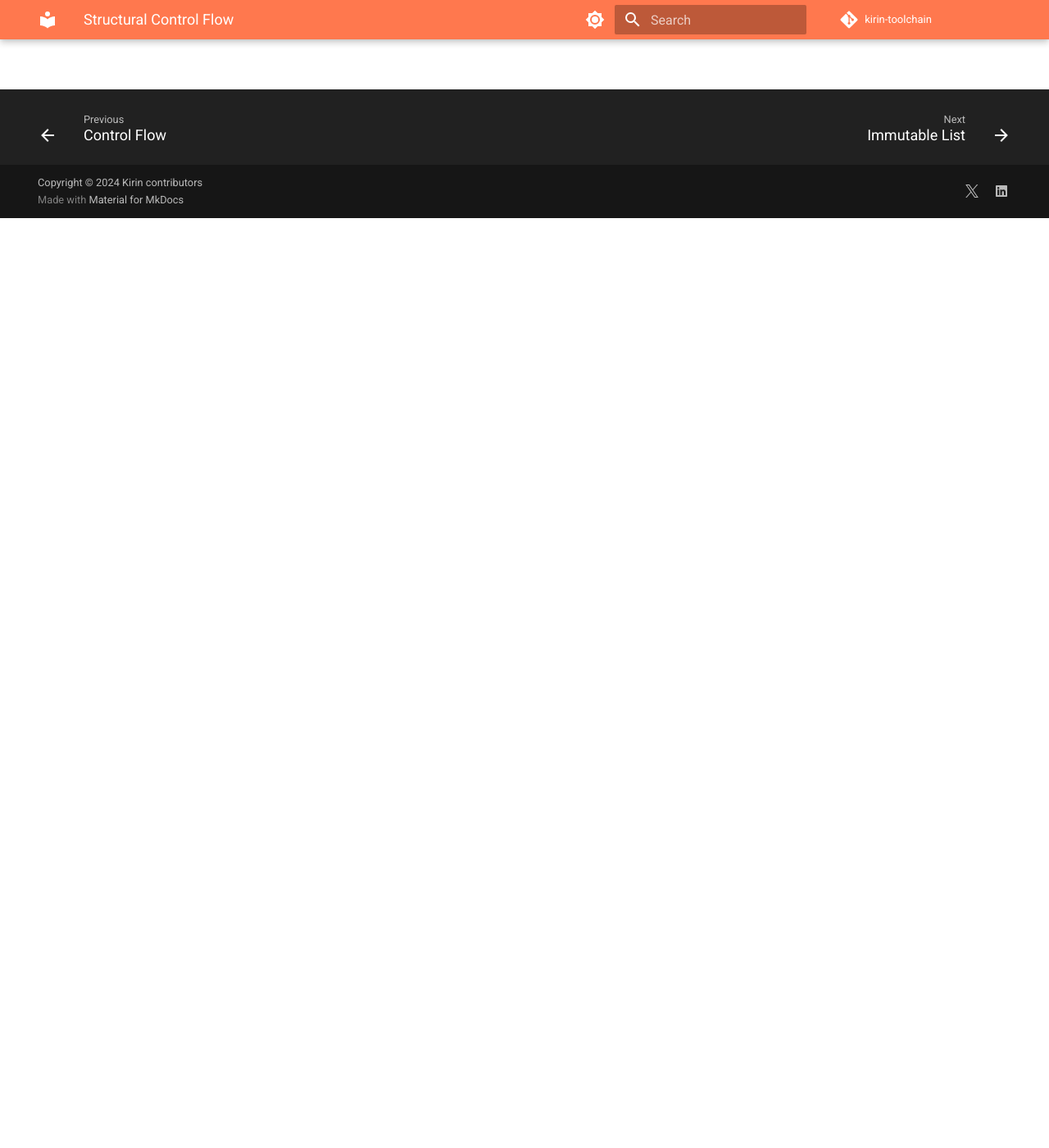
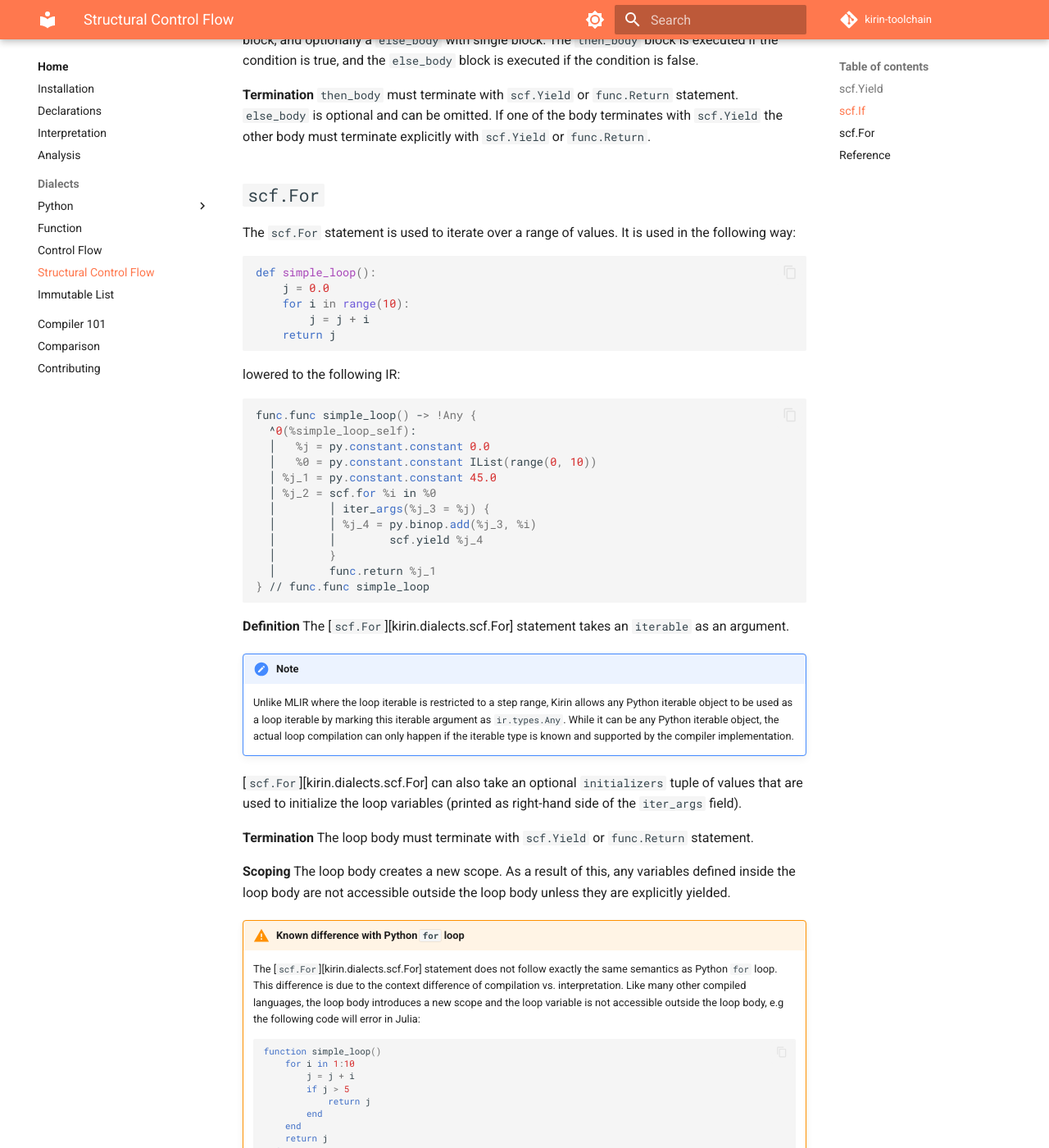
Before and after one commit to hmyuuu/kirin, an MkDocs documentation site: the page built from docs/dialects/scf.md, in a window 1280 px wide and 1400 px high, scrolled down 1134 px. Shown: the whole window at 82% size. Built offline with MkDocs 1.6.1 and Material for MkDocs 9.7.7, drawn with Linux system fonts in a browser that asks for light colours; comment, search, counter and statistics services are not loaded; the version menu is left out; some of the changed text lies outside the part shown.

Commit message:
document scf dialect (#222)
fix #221

````diff
--- a/docs/dialects/scf.md
+++ b/docs/dialects/scf.md
@@ -5,7 +5,120 @@
 
 # SCF Dialects
 
-# Reference
+The structured control flow (SCF) dialect is a dialect we adopt from the MLIR project with modifications to better fit the semantics of Python. This page will explain the SCF dialects semantics and how they are used.
+
+## `scf.Yield`
+
+The `scf.Yield` statement is used to mark the end of a block and yield to the region parent. It is used in the following way, for example with `scf.if` statement:
+
+```mlir
+%value_1 = scf.if %cond {
+    // body
+    scf.yield %value
+} else {
+    // body
+    scf.yield %value
+}
+```
+
+`scf.Yield` marks that the `%value` will be returned to the parent statement as its result. Unlike MLIR,
+most of the Kirin scf dialect can also terminate with `func.Return` statement to make things easier to lower from Python.
+
+## `scf.If`
+
+The `scf.If` statement is used to conditionally execute a block of code. It is used in the following way:
+
+```mlir
+scf.if %cond {
+    // body
+} else {
+    // body
+}
+```
+
+**Definition** The `scf.If` statement can have a `cond` argument, a `then_body` region with single block, and optionally a `else_body` with single block. The `then_body` block is executed if the condition is true, and the `else_body` block is executed if the condition is false.
+
+**Termination** `then_body` must terminate with `scf.Yield` or `func.Return` statement. `else_body` is optional and can be omitted. If one of the body terminates with `scf.Yield` the other body must terminate explicitly with `scf.Yield` or `func.Return`.
+
+## `scf.For`
+
+The `scf.For` statement is used to iterate over a range of values. It is used in the following way:
+
+```python
+def simple_loop():
+    j = 0.0
+    for i in range(10):
+        j = j + i
+    return j
+```
+
+lowered to the following IR:
+
+```llvm
+func.func simple_loop() -> !Any {
+  ^0(%simple_loop_self):
+  │   %j = py.constant.constant 0.0
+  │   %0 = py.constant.constant IList(range(0, 10))
+  │ %j_1 = py.constant.constant 45.0
+  │ %j_2 = scf.for %i in %0
+  │        │ iter_args(%j_3 = %j) {
+  │        │ %j_4 = py.binop.add(%j_3, %i)
+  │        │        scf.yield %j_4
+  │        }
+  │        func.return %j_1
+} // func.func simple_loop
+```
+
+**Definition** The [`scf.For`][kirin.dialects.scf.For] statement takes an `iterable` as an argument.
+
+!!! note
+    Unlike MLIR where the loop iterable is restricted to a step range, Kirin allows any Python iterable object to be used as a loop iterable by marking this iterable argument as `ir.types.Any`. While it can be any Python iterable object, the actual loop compilation can only happen if the iterable type is known and supported by the compiler implementation.
+
+[`scf.For`][kirin.dialects.scf.For] can also take an optional `initializers` tuple of values that are used to initialize the loop variables (printed as right-hand side of the `iter_args` field).
+
+**Termination** The loop body must terminate with `scf.Yield` or `func.Return` statement.
+
+**Scoping** The loop body creates a new scope. As a result of this, any variables defined inside the loop body are not accessible outside the loop body unless they are explicitly yielded.
+
+!!! warning "Known difference with Python `for` loop"
+    The [`scf.For`][kirin.dialects.scf.For] statement does not follow exactly the same semantics as Python `for` loop. This difference is due to the context difference of compilation vs. interpretation. Like many other compiled languages, the loop body introduces a new scope and the loop variable is not accessible outside the loop body, e.g the following code will error in Julia:
+
+    ```julia
+    function simple_loop()
+        for i in 1:10
+            j = j + i
+            if j > 5
+                return j
+            end
+        end
+        return j
+    end
+    ```
+    will error with `UndefVarError`:
+
+    ```julia
+    julia> simple_loop()
+        ERROR: UndefVarError: `j` not defined in local scope
+        Suggestion: check for an assignment to a local variable that shadows a global of the same name.
+        Stacktrace:
+            [1] simple_loop()
+            @ Main ./REPL[1]:3
+            [2] top-level scope
+            @ REPL[2]:1
+    ```
+
+    However, in Python this code will work due to the fact that interpreter will not actually create a new scope for the loop body:
+
+    ```python
+    def simple_loop():
+        for i in range(10):
+            j = j + i
+            if j == 5:
+                return j
+        return j # will refer to the j defined in the loop body
+    ```
+
+## Reference
 
 ::: kirin.dialects.scf.stmts
     options:
````
